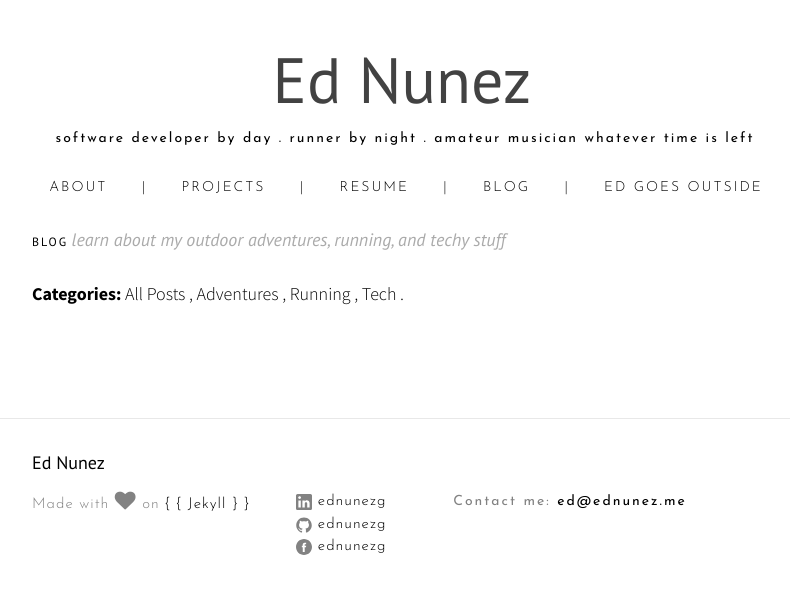
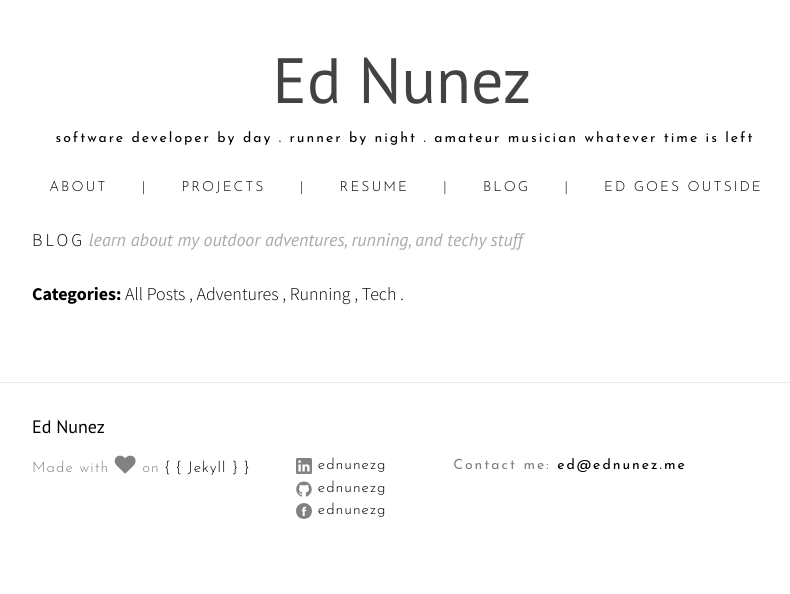
Before and after one commit to ednunezg/ednunezg.github.io, a Jekyll site: the page built from blog.md, in a window 1280 px wide. Shown: the top 594 px of the page, without its empty margins (238-1028 px from the left). Built offline with Jekyll 4.4.1, drawn with Linux system fonts in a browser that asks for light colours; nearby versions of some CDN libraries.

Commit message:
Changed styling on font sizes

```diff
--- a/_layouts/allposts.html
+++ b/_layouts/allposts.html
@@ -15,22 +15,28 @@
 <br>
 
 <div class="catbloc" id="allposts">
-    <h2>All posts</h2>
-        <ul>
-            {% for post in site.posts %}
-                <li>
-                    <a href="{{ post.url }}">
-                    <time>{{ post.date | date: "%-d %B %Y" }}</time>:
-                    {{ post.title }}
-                    </a>
-                </li>
-            {% endfor %}
-        </ul>
+        <h1 style="text-align: center;"> [ All Posts ] </h1>
+          {% for post in site.posts %}
+              <div class="post postContent">
+                <div  class="postDate"><time datetime="{{ post.date | date_to_xmlschema }}" itemprop="datePublished">{{ post.date | date: "%b %-d, %Y" }}</time>
+                </div>
+                <div class="postTag">
+                  {{post.tag}}
+                </div>
+                <br>
+                <div class="postTitle">
+                <a class='postLink' href="{{site.url}}{{site.baseurl}}{{post.url}}">{{post.title}}</a>
+                </div>
+                <div class="postExt">
+                {{ post.content | strip_html | truncate:300}}
+                </div>
+              </div>
+          {% endfor %}
   </div>
 
   {% for category in site.categories %}
     <div class="catbloc" id="{{ category | first | remove:' ' }}">
-        <h2>{{ category | first }}</h2>
+        <h1 style="text-align: center;"> [ {{ category | first }} ]</h1>
            {% for posts in category %}
              {% for post in posts %}
                {% if post.url %}
@@ -45,7 +51,7 @@
                   <a class='postLink' href="{{site.url}}{{site.baseurl}}{{post.url}}">{{post.title}}</a>
                   </div>
                   <div class="postExt">
-                 {{ post.content | strip_html | truncate:200}}
+                 {{ post.content | strip_html | truncate:300}}
                   </div>
                 </div>
                {% endif %}
--- a/css/style.scss
+++ b/css/style.scss
@@ -344,7 +344,7 @@
   text-indent: 2px;
 }
 .postContent {
-  padding-top: 2em;
+  padding-bottom: 3em;
   text-align: left;
 }
 .postDate {
@@ -416,10 +416,10 @@
 }
 .page-title {
   text-transform: uppercase;
-  letter-spacing: 2px;
+  letter-spacing: 3px;
   text-indent: 2px;
-  font-family: "PT Sans";
-  font-size: 12px;
+  font-family: "Source Sans Pro";
+  font-size: 18px;
   text-align:center;
 }
 .page-tagline {
@@ -592,7 +592,7 @@
 }
 .post-content {
   margin-bottom: $spacing-unit;
-  padding-bottom: 3em !important;
+  padding-bottom: 1em !important;
   p {
     font-size: 1.2rem;
   }
@@ -688,11 +688,13 @@
     font-family:Arial
   }
 
+  padding-top: 1em;
+
 }
 
 .project {
   width:720px;
-  height:240px;
+  height:230px;
   border:1px solid #c9c9c9;
 
 
@@ -734,9 +736,9 @@
   padding-bottom: 5px;
 
   h2 {
-    font-size: 22px;
+    font-size: 20px;
     @include media-query($on-laptop) {
-      font-size: 18px;
+      font-size: 16px;
     }
     display:inline
   }
@@ -815,6 +817,10 @@
       margin-bottom: 5px;
 
     }
+}
+
+.projects-bottom {
+  text-align: center;
 }
 
 .fa{
```
Also changed, not shown: projects.md (+4 -8 lines), 7 other files.
